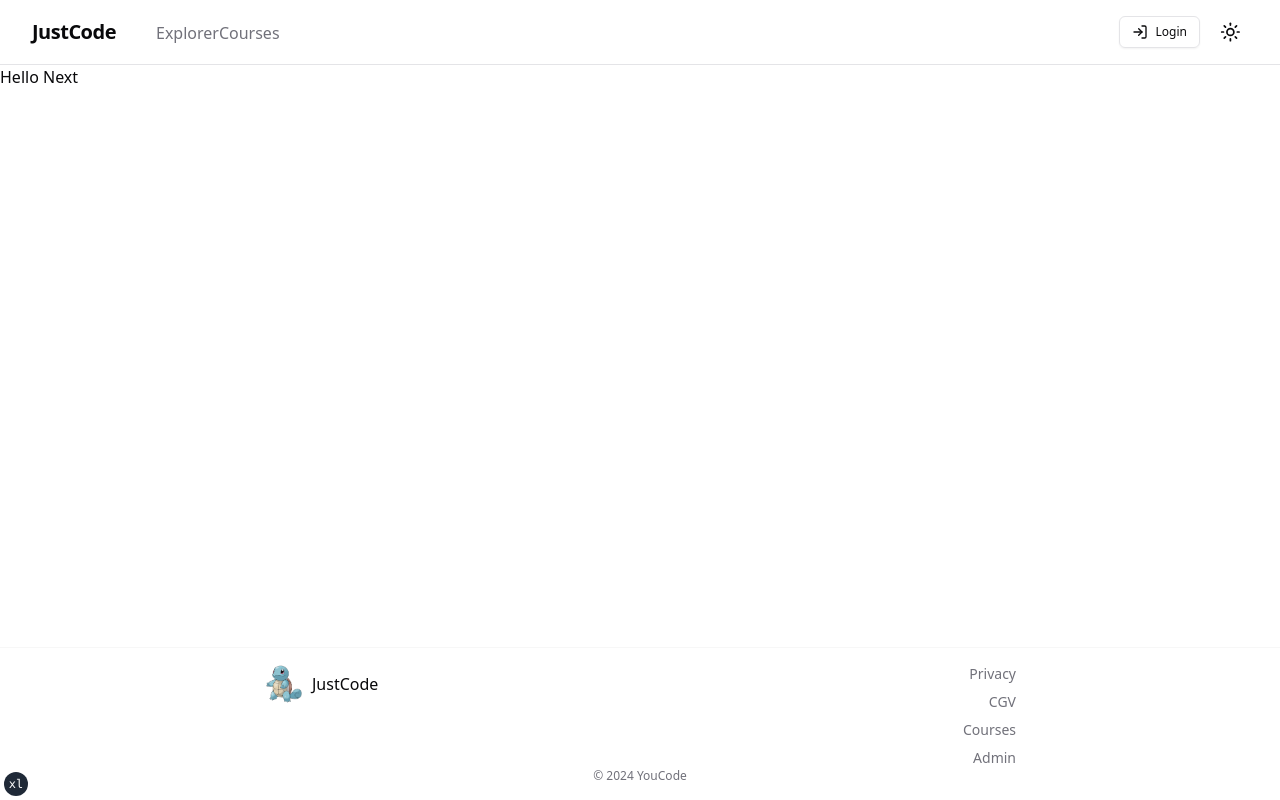
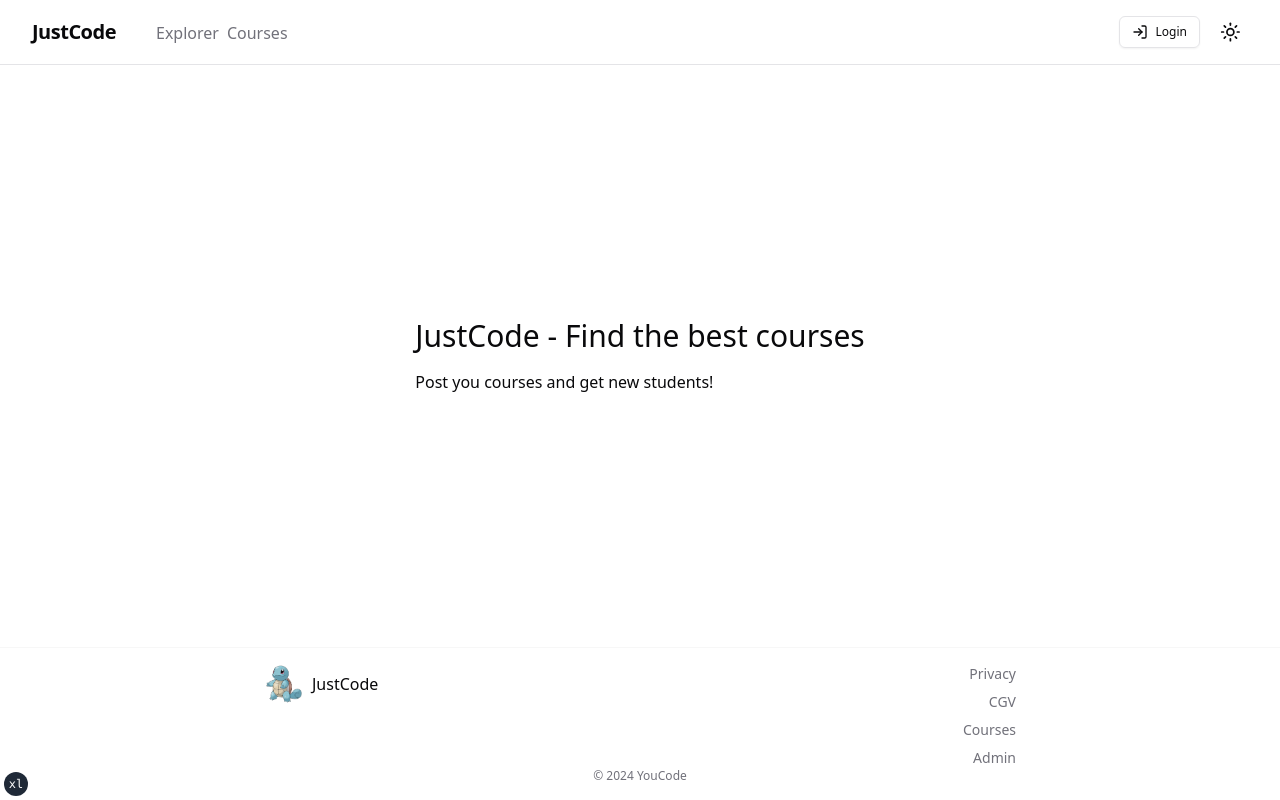
Before and after one commit to NocerGal/Just-Code-Deployed-, a Next.js app: page / in a window 1280 px wide. Built offline with nearby package versions, Linux system fonts and the light colour scheme; no server answers.

Commit message:
AJout de landing page

```diff
--- a/app/layout.tsx
+++ b/app/layout.tsx
@@ -34,7 +34,9 @@ export default function RootLayout({
           <Providers>
             <div className="relative flex min-h-screen flex-col">
               <Header />
-              <div className="flex-1">{children}</div>
+              <div className="flex h-full flex-1 items-center justify-center">
+                <div className="h-full">{children}</div>
+              </div>
               <Footer />
             </div>
             <TailwindIndicator />
--- a/app/page.tsx
+++ b/app/page.tsx
@@ -1,3 +1,8 @@
 export default function Home() {
-  return <h1>Hello Next</h1>;
+  return (
+    <div className="flex flex-col gap-4">
+      <h1 className="m-auto text-3xl">JustCode - Find the best courses</h1>
+      <h2>Post you courses and get new students!</h2>
+    </div>
+  );
 }
--- a/src/components/layout/Header.tsx
+++ b/src/components/layout/Header.tsx
@@ -12,7 +12,7 @@ export function Header() {
           <Typography variant="h3" as={Link} href="/">
             {SiteConfig.title}
           </Typography>
-          <div className="flex flex-1 justify-center">
+          <div className="flex flex-1 justify-center gap-2">
             <Typography
               as={Link}
               variant="link"
```
